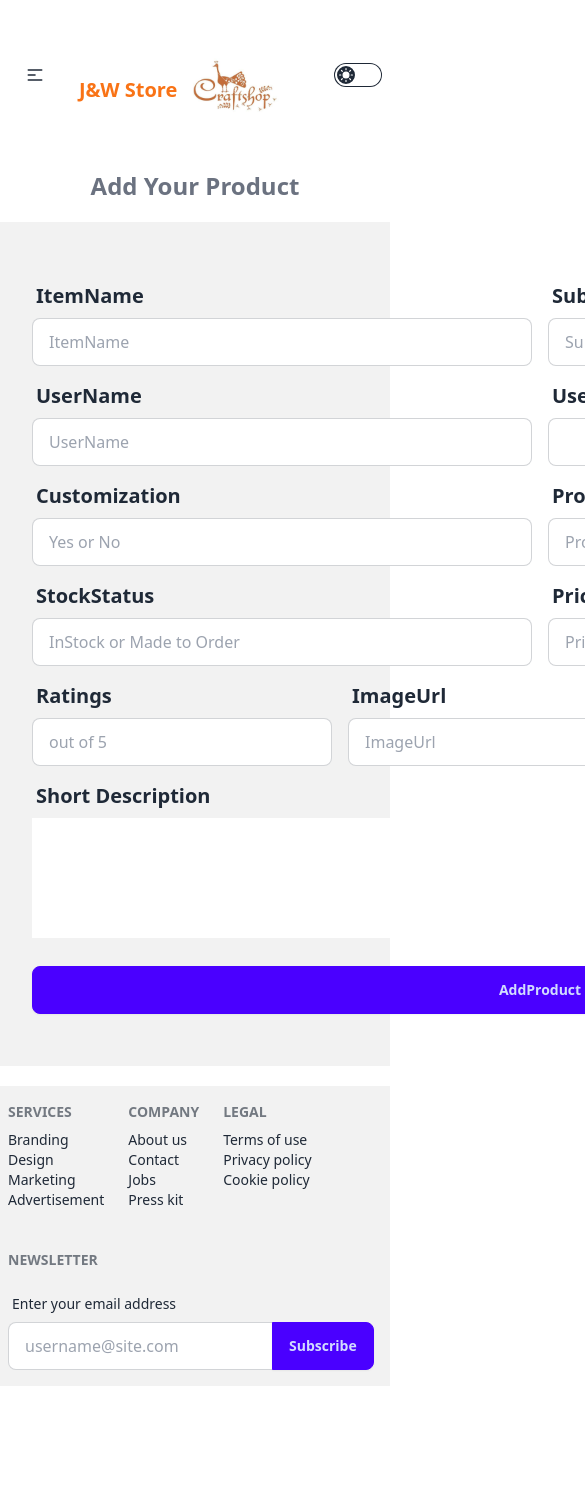
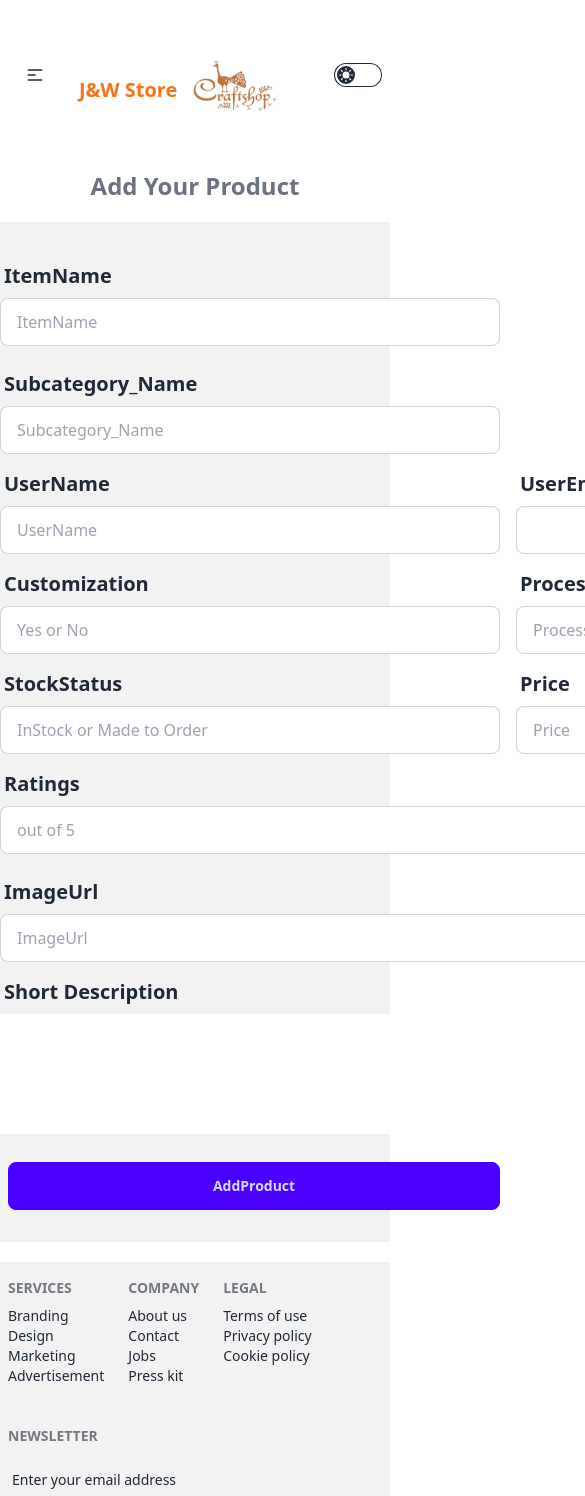
Before and after one commit to Emrandu1989/a10-client, a React (Vite) app: page /addCraft in a window 390 px wide. Shown: the top 1496 px of the page, 585 px wide, since content can reach past the window. Before the commit the page ends 1386 px from the top, so only its background shows below. Built offline with nearby package versions, Linux system fonts and the light colour scheme; no server answers.

Commit message:
make add product page responsive

```diff
--- a/src/pages/AddCraft/AddCraft.jsx
+++ b/src/pages/AddCraft/AddCraft.jsx
@@ -62,8 +62,8 @@ const AddCraft = () => {
         Add Your Product
       </h2>
       <div className="hero min-h-screen bg-base-200">
-        <form onSubmit={handleAddCraft} className="card-body">
-          <div className="flex gap-4 ">
+        <form onSubmit={handleAddCraft} className="card-body -ml-8">
+          <div className="flex md:flex-row flex-col gap-4 ">
             <div className="form-control">
               <label className="label">
                 <span className="label-text text-xl font-semibold">
@@ -182,7 +182,7 @@ const AddCraft = () => {
               />
             </div>
           </div>
-          <div className="flex gap-4 ">
+          <div className="flex md:flex-row flex-col gap-4 ">
             <div className="form-control">
               <label className="label">
                 <span className="label-text text-xl font-semibold">
@@ -193,7 +193,7 @@ const AddCraft = () => {
                 type="number"
                 name="Ratings"
                 placeholder="out of 5"
-                className="input w-[300px] input-bordered"
+                className="input lg:w-[300px] input-bordered"
                 required
               />
             </div>
@@ -207,7 +207,7 @@ const AddCraft = () => {
                 type="text"
                 name="ImageUrl"
                 placeholder="ImageUrl"
-                className="input w-[700px] input-bordered"
+                className="input md:w-[700px] input-bordered"
                 required
               />
             </div>
@@ -226,7 +226,7 @@ const AddCraft = () => {
               className="input input-bordered sr-only"
             />
           </div>
-          <div className="mt-5 ">
+          <div className="mt-5 w-1/2 md:w-full px-2 ">
             <input
               className="w-full btn btn-primary"
               type="submit"
```
